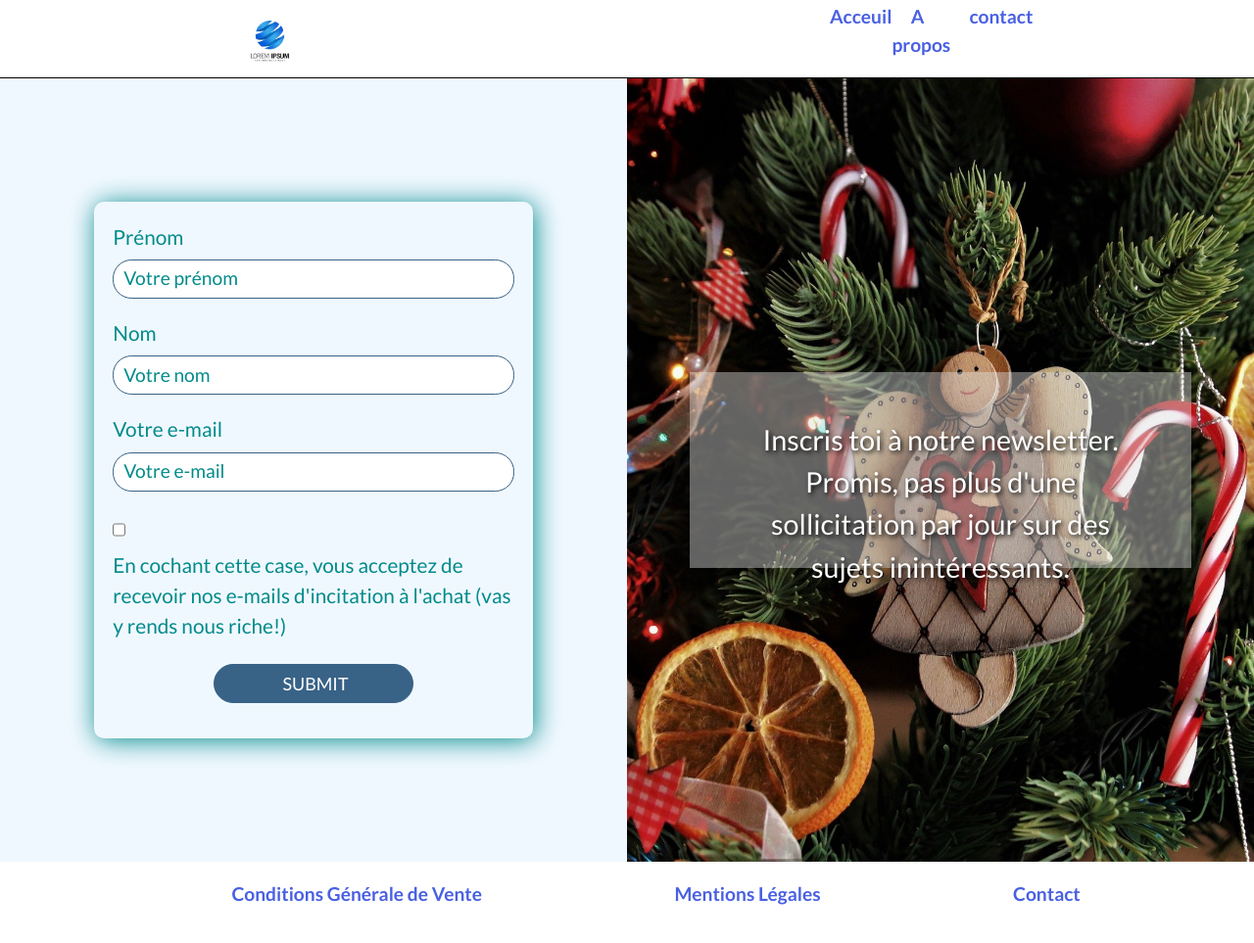
After one commit to Thib-numberX/soutien001, a PHP site: page /php/index.php in a window 1280 px wide. The commit adds this page. Shown: the whole page at 98% size. Run offline with PHP 8.4, Linux system fonts and the light colour scheme.

Commit message:
Partie PHP

```diff
--- a/css/style.css
+++ b/css/style.css
@@ -71,7 +71,7 @@ div {
 	box-shadow: 2px 2px 27px darkcyan;
 }
 
-form {
+form, #section--form__data {
 	display: flex;
 	flex-direction: column;
 	align-items: flex-start;
@@ -83,6 +83,15 @@ label {
 	margin-bottom: .5rem;
 	font-size: 1.3em;
 	color: darkcyan;
+}
+
+.form__data{
+    font-size: 1.3em;
+	color: darkcyan;
+}
+
+.wrong{
+    color:red;
 }
 
 input {
@@ -127,7 +136,7 @@ input {
     background-size: cover;
 }
 
-p {
+#section--para__message {
 	background-color: rgba(225, 225, 226, 0.431);
 	padding: 3rem;
 	width: 80%;
--- a/html/index.html
+++ b/html/index.html
@@ -24,7 +24,7 @@
         <main>
             <section id="section--form" class="section">
                 <div>
-                    <form action="" method="get">
+                    <form action="" method="post">
                         <label for="prenom">Prénom</label>
                         <input type="text" name="firstname" id="prenom" placeholder="Votre prénom">
 
--- /dev/null
+++ b/php/inc/footer.php
@@ -0,0 +1,11 @@
+<footer>
+            <nav>
+                <ul id="footer--ul">
+                    <li><a href="#">Conditions Générale de Vente</a></li>
+                    <li><a href="#">Mentions Légales</a></li>
+                    <li><a href="#">Contact</a></li>
+                </ul>
+            </nav>
+        </footer>
+</body>
+</html>
--- /dev/null
+++ b/php/inc/header.php
@@ -0,0 +1,23 @@
+<!DOCTYPE html>
+<html>
+    <head>
+        <meta charset="utf-8">
+        <meta name="description" content="cours de soutien de Noël">
+        <link rel="preconnect" href="https://fonts.googleapis.com">
+        <link rel="preconnect" href="https://fonts.gstatic.com" crossorigin>
+        <link href="https://fonts.googleapis.com/css2?family=Lato:ital,wght@0,100;0,300;0,400;0,700;0,900;1,100;1,300;1,400;1,700;1,900&display=swap" rel="stylesheet">
+        <title>Soutien de Noël</title>
+        <meta name="viewport" content="width=device-width, initial-scal=1">
+        <link rel="stylesheet" href="../css/reboot.css">
+        <link rel="stylesheet" href="../css/style.css">
+    </head>
+    <body>
+        <header id="header--img_ul">
+            <img src="../image/logo.jpg" alt="Logo de notre page" id="header--img">
+
+                <ul id="header--ul_li">
+                    <li class="header--li"><a href="#">Acceuil</a></li>
+                    <li class="header--li"><a href="#">A propos</a></li>
+                    <li class="header--li"><a href="#">contact</a></li>
+                </ul>
+        </header>
--- /dev/null
+++ b/php/index.php
@@ -0,0 +1,39 @@
+<?php
+
+include "inc/header.php"
+
+?>
+
+<main>
+    <section id="section--form" class="section">
+        <div>
+            <form action="receptionForm.php" method="post">
+                <label for="prenom">Prénom</label>
+                <input type="text" name="firstname" id="prenom" placeholder="Votre prénom">
+
+                <label for="nom">Nom</label>
+                <input type="text" name="lastname" id="nom" placeholder="Votre nom">
+
+                <label for="email">Votre e-mail</label>
+                <input type="email"name="email" id="email" placeholder="Votre e-mail">
+
+                <input type="checkbox"name="checkbox" id="checkbox">
+                <label for="checkbox">En cochant cette case, vous acceptez de recevoir nos e-mails d'incitation à l'achat (vas y rends nous riche!)</label>
+
+                <input type="submit"name="bouton" id="button">
+
+            </form>
+        </div>
+        </section>
+        <section id="section--para" class="section" id="section--para">
+            <p id="section--para__message">
+                Inscris toi à notre newsletter. Promis, pas plus d'une sollicitation par jour sur des sujets inintéressants.
+            </p>
+        </section>
+</main>
+
+<?php
+
+include "inc/footer.php"
+
+?>
```
Also changed, not shown: php/receptionForm.php (added, +76 -0 lines).
